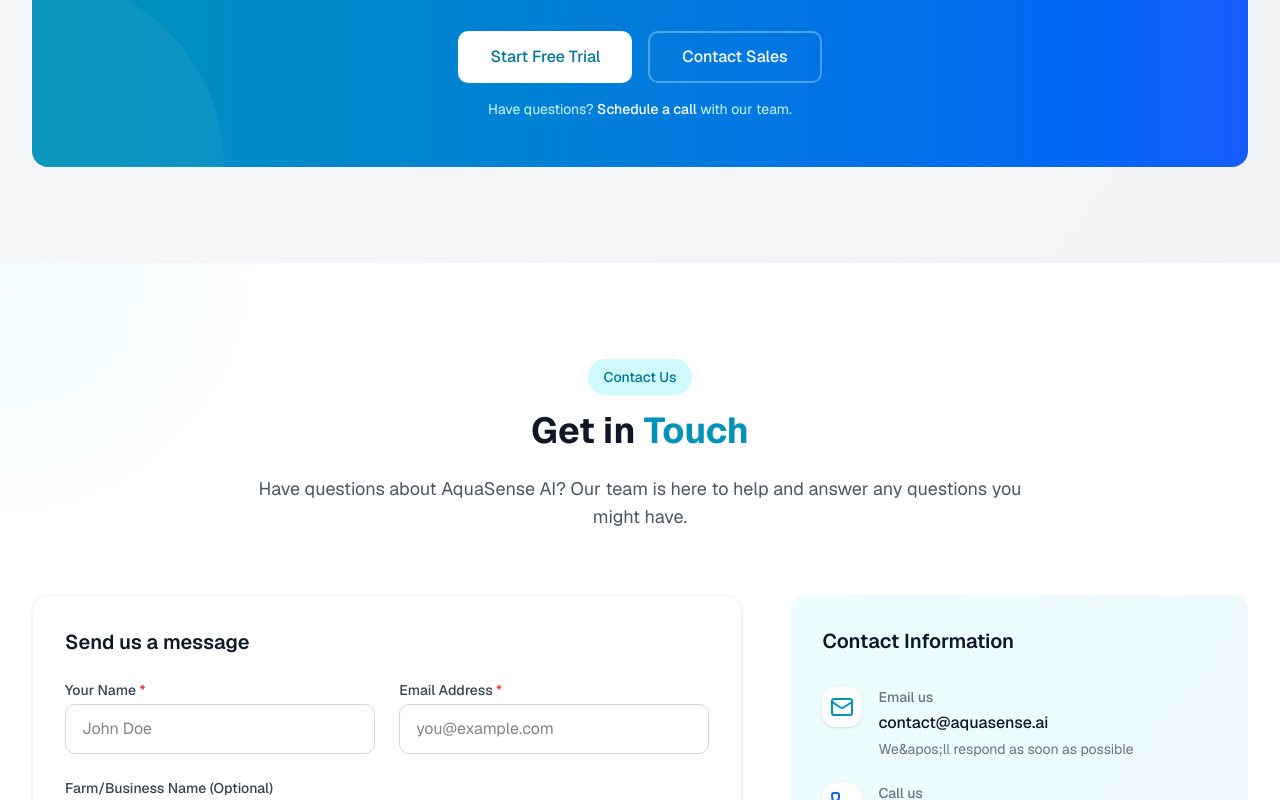
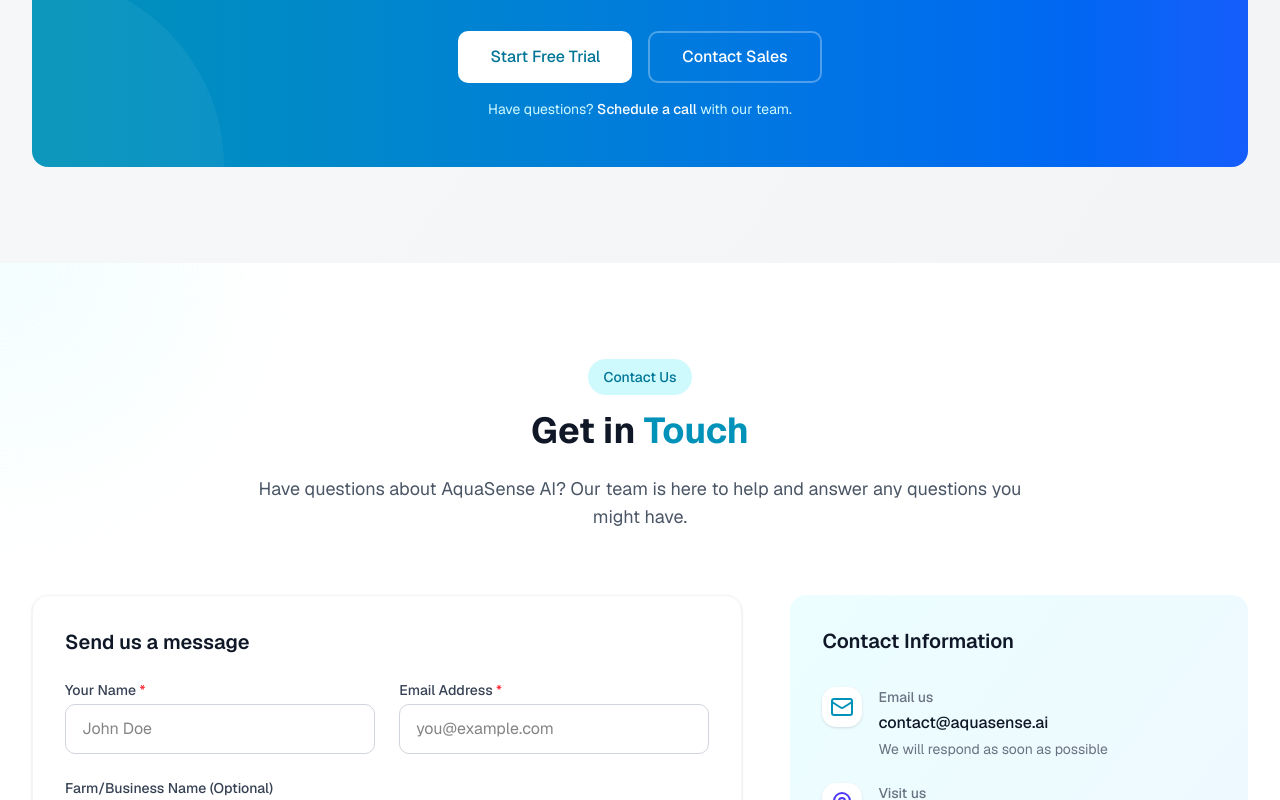
Before and after one commit to Mohith-Kumar28/aquasence-ai, a Next.js app: page / in a window 1280 px wide. Shown: the part 11200-12000 px from the top of the page. Built offline with nearby package versions, Linux system fonts and the light colour scheme.

Commit message:
chore: update contact details and remove phone number section

```diff
--- a/src/components/landing/ContactSection.tsx
+++ b/src/components/landing/ContactSection.tsx
@@ -82,23 +82,17 @@
     {
       icon: <Mail className="w-6 h-6 text-cyan-600" />,
       title: "Email us",
-      description: "We&apos;ll respond as soon as possible",
+      description: "We will respond as soon as possible",
       value: "contact@aquasense.ai",
       href: "mailto:contact@aquasense.ai"
     },
-    {
-      icon: <Phone className="w-6 h-6 text-blue-600" />,
-      title: "Call us",
-      description: "Mon-Fri from 9am to 5pm",
-      value: "+1 (555) 123-4567",
-      href: "tel:+15551234567"
-    },
+
     {
       icon: <MapPin className="w-6 h-6 text-indigo-600" />,
       title: "Visit us",
       description: "Our office location",
-      value: "123 Aqua Way, San Francisco, CA 94107",
-      href: "https://maps.google.com"
+      value: "1 Crofton Road, London, United Kingdom, E13 8QT",
+      href: ""
     }
   ];
 
```
